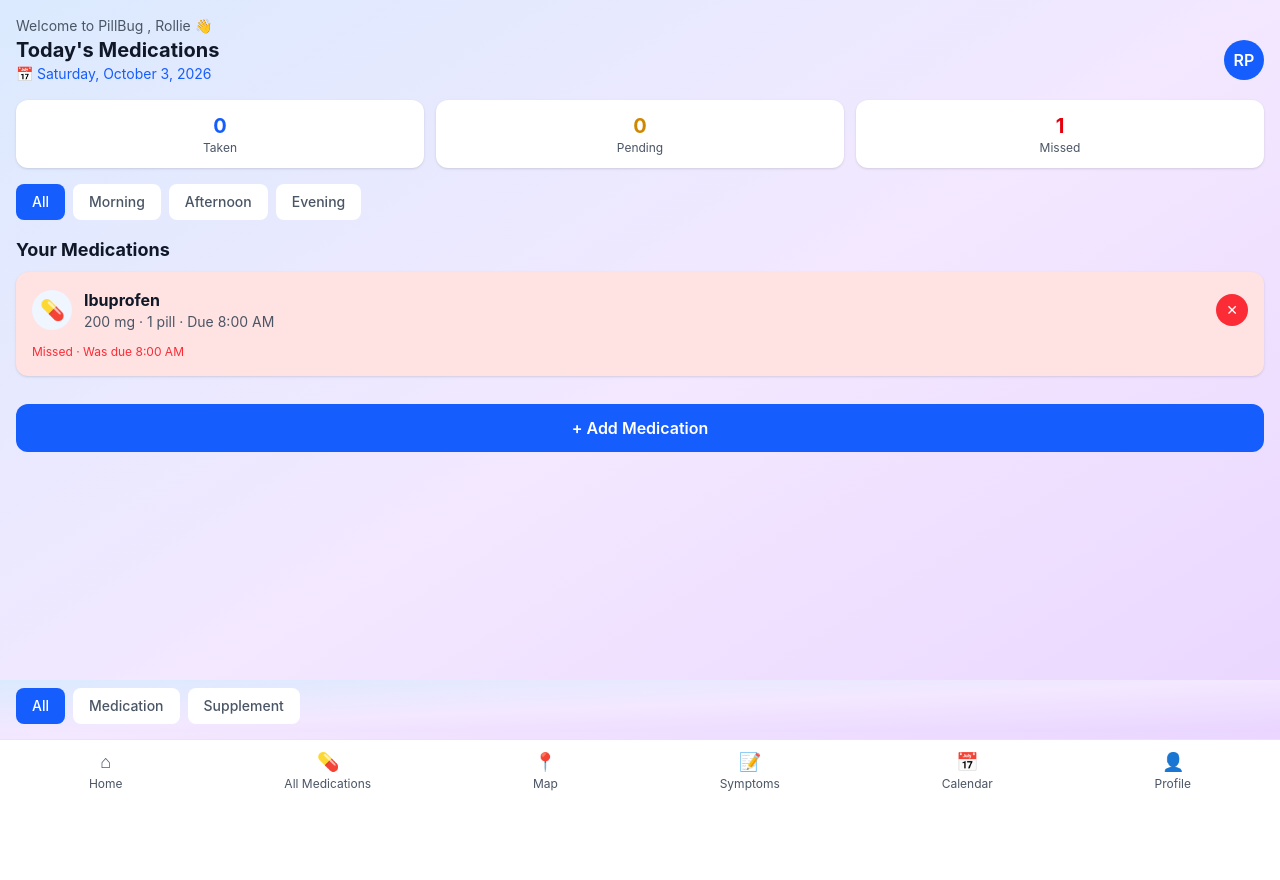
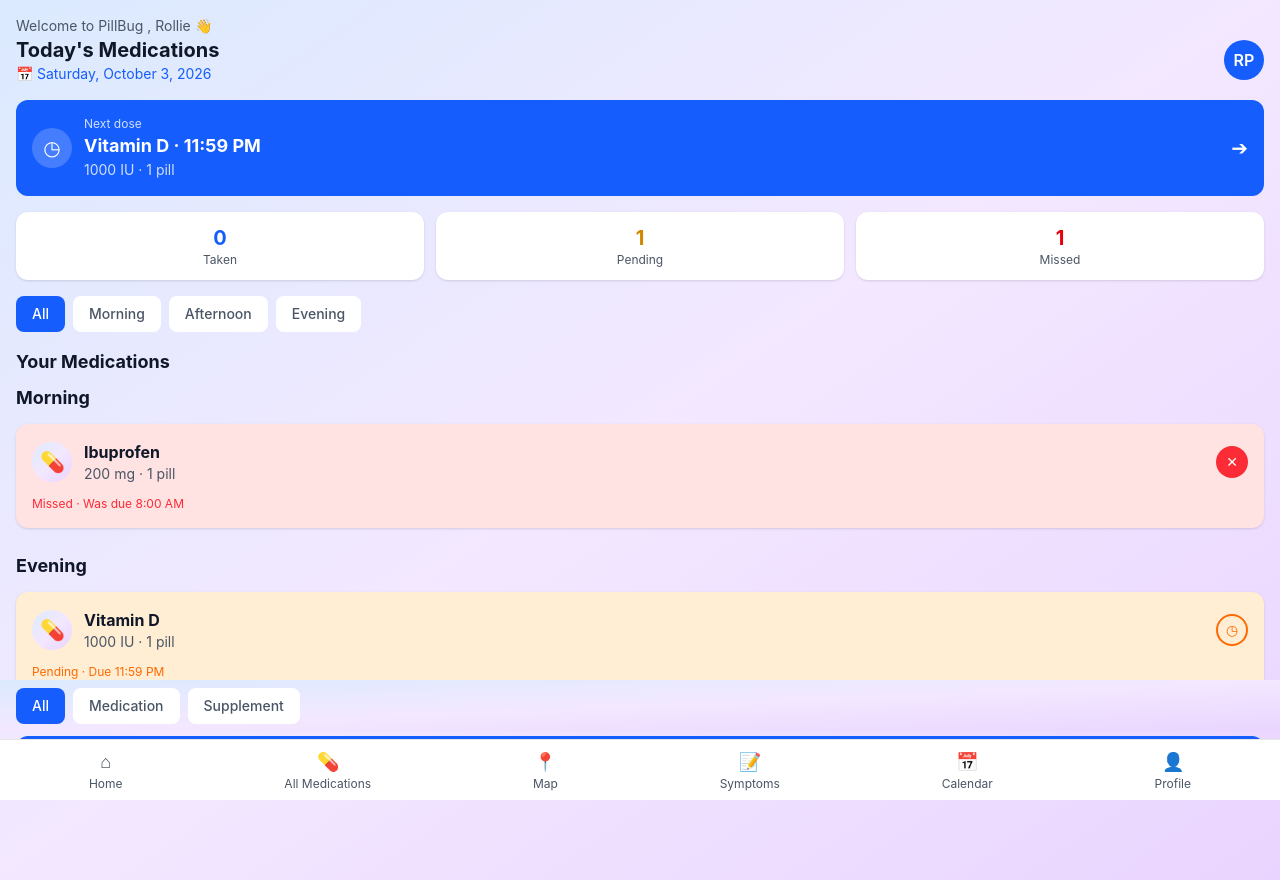
Before and after one commit to crzles/senior_proj, a React (Vite) app in the folder frontend/react/: page /home in a window 1280 px wide. Before the commit the page ends 800 px from the top, so only its background shows below. Built offline with nearby package versions, Linux system fonts and the light colour scheme.

Commit message:
Complete functional Quick View frontend

```diff
--- a/frontend/react/src/App.jsx
+++ b/frontend/react/src/App.jsx
@@ -3,6 +3,7 @@
 import {DemoProvider} from "./context/DemoContext"
 import AuthPage from "./pages/AuthPage"
 import HomePage from "./pages/HomePage"
+import ComingSoon from "./pages/ComingSoon"
 function App() {
   return (
     <DemoProvider>
@@ -11,6 +12,7 @@
           <Routes>
             <Route path="/" element={<AuthPage />} />
             <Route path="/home" element={<HomePage />} />
+            <Route path="/coming-soon" element={<ComingSoon />} />
           </Routes>
         </BrowserRouter>
       </ThemeProvider>
--- a/frontend/react/src/context/DemoContext.jsx
+++ b/frontend/react/src/context/DemoContext.jsx
@@ -30,9 +30,38 @@
         avoid_notes: "",
         storage_notes: "",
     },
+    {
+        med_name: "Vitamin D",
+        med_type: "Supplement",
+        dosage: "1000 IU",
+        pills_per_dose: 1,
+        recurrence: "Once daily",
+        reminder_times: ["23:59"],
+        taken: false,
+        start_date: "2026-10-01",
+        end_date: null,
+        is_refillable: false,
+        pill_qty: null,
+        refill_reminder: null,
+        requirements: "",
+        avoid_notes: "",
+        storage_notes: "",
+    }
 ]
 
-const demoMedications = demoMode ? demoMedicationData : []
+const [medications, setMedications] = useState(demoMedicationData)
+
+const demoMedications = demoMode ? medications : []
+
+function toggleMedicationTakenStatus(medicationName) {
+    setMedications((currentMedications) =>
+        currentMedications.map((medication) =>
+            medication.med_name === medicationName
+                ? {...medication, taken: !medication.taken}
+                : medication
+        )
+    )
+}
 
     return (
         <DemoContext.Provider
@@ -41,6 +70,7 @@
                 setDemoMode,
                 demoUser,
                 demoMedications,
+                toggleMedicationTakenStatus,
             }}
         >
             {children}
--- /dev/null
+++ b/frontend/react/src/pages/ComingSoon.jsx
@@ -0,0 +1,11 @@
+function ComingSoon() {
+    return (
+        <div className="min-h-screen bg-blue-50 flex items-center justify-center">
+            <h1 className="text-3xl font-bold text-blue-600">
+                Coming Soon
+            </h1>
+        </div>
+    )
+}
+
+export default ComingSoon
--- a/frontend/react/src/pages/HomePage.jsx
+++ b/frontend/react/src/pages/HomePage.jsx
@@ -1,8 +1,15 @@
+import {useState} from "react"
+import {useNavigate} from "react-router-dom"
 import {useDemo} from "../context/DemoContext"
 import {useTheme} from "../context/ThemeContext"
 
 function HomePage() {
-    const {demoUser, demoMedications} = useDemo()
+    const [medicationFilter, setMedicationFilter] = useState("All")
+    const [typeFilter, setTypeFilter] = useState("All")
+
+    const navigate = useNavigate()
+
+    const {demoUser, demoMedications, toggleMedicationTakenStatus} = useDemo()
 
     const {theme, currentTheme} = useTheme()
     const today = new Date()
@@ -16,6 +23,23 @@
             hour: "numeric",
             minute: "2-digit"
         })
+    }
+
+    function getTimeOfDay(time) {
+        const [hour] = time.split(":")
+        const hourNumber = Number(hour)
+
+        if (hourNumber >= 5 && hourNumber < 12) {
+            return "Morning"
+        } else if (hourNumber >= 12 && hourNumber < 17) {
+            return "Afternoon"
+        } else {
+            return "Evening"
+        }
+    }
+
+    function getTimeSections() {
+        return ["Morning", "Afternoon", "Evening"]
     }
 
     const medicationStatuses = demoMedications.map((medication) => {
@@ -179,19 +203,44 @@
             {/* Medication Filters */}
             <div className="flex gap-2 mb-4 overflow-x-auto">
 
-                <button className="px-4 py-2 bg-blue-600 text-white rounded-lg text-sm font-medium">
+                <button
+                    onClick={() => setMedicationFilter("All")}
+                    className={`px-4 py-2 ${
+                        medicationFilter === "All"
+                            ? "bg-blue-600 text-white"
+                            : `${currentTheme.card} ${currentTheme.secondaryText}`
+                    } rounded-lg text-sm font-medium`}
+                >
                     All
                 </button>
 
-                <button className={`px-4 py-2 ${currentTheme.card} ${currentTheme.secondaryText} rounded-lg text-sm font-medium`}>
+                <button
+                    onClick={() => setMedicationFilter("Morning")}
+                    className={`px-4 py-2 ${
+                        medicationFilter === "Morning"
+                            ? "bg-blue-600 text-white"
+                            : `${currentTheme.card} ${currentTheme.secondaryText}`
+                    } rounded-lg text-sm font-medium`}>
                     Morning
                 </button>
 
-                <button className={`px-4 py-2 ${currentTheme.card} ${currentTheme.secondaryText} rounded-lg text-sm font-medium`}>
+                <button
+                    onClick={() => setMedicationFilter("Afternoon")}
+                    className={`px-4 py-2 ${
+                        medicationFilter === "Afternoon"
+                            ? "bg-blue-600 text-white"
+                            : `${currentTheme.card} ${currentTheme.secondaryText}`
+                    } rounded-lg text-sm font-medium`}>
                     Afternoon
                 </button>
 
-                <button className={`px-4 py-2 ${currentTheme.card} ${currentTheme.secondaryText} rounded-lg text-sm font-medium`}>
+                <button
+                    onClick={() => setMedicationFilter("Evening")}
+                    className={`px-4 py-2 ${
+                        medicationFilter === "Evening"
+                            ? "bg-blue-600 text-white"
+                            : `${currentTheme.card} ${currentTheme.secondaryText}`
+                    } rounded-lg text-sm font-medium`}>
                     Evening
                 </button>
             </div>
@@ -234,8 +283,33 @@
 
                 ) : (
                     <div>
-                        {demoMedications.map((medication, index) => {
-                           const status = medicationStatuses[index]
+                        {getTimeSections()
+                            .filter((section) => medicationFilter === "All" || medicationFilter === section)
+                            .map((section) => {
+                                const sectionMedications = demoMedications.filter((medication) => {
+                                    const matchesTime =
+                                        getTimeOfDay(medication.reminder_times[0]) === section
+
+                                    const matchesType =
+                                        typeFilter === "All" ||
+                                        medication.med_type === typeFilter
+
+                                    return matchesTime && matchesType
+                            })
+
+                            if (sectionMedications.length === 0) {
+                                return null
+                            }
+
+                            return (
+                                <div key={section} className="mb-6">
+                                    <h3 className={`text-lg font-bold mb-3 ${currentTheme.text}`}>
+                                        {section}
+                                    </h3>
+
+                                    {sectionMedications.map((medication) => {
+                                        const status =
+                                            medicationStatuses[demoMedications.indexOf(medication)]
 
                                         return (
                                             <div
@@ -249,35 +323,38 @@
                                                         ? theme === "dark"
                                                             ? "bg-orange-900"
                                                             : "bg-orange-100"
-                                        : theme === "dark"
+                                                        : status === "Missed"
+                                                        ? theme === "dark"
                                                             ? "bg-red-950"
                                                             : "bg-red-100"
+                                                        : ""
                                                 }`}
                                             >
 
                                             {/* Medication Information*/}
                                             <div className="flex items-center gap-3">
 
-                                    {/* Pill icon */}
-                                    <div className="w-10 h-10 bg-blue-50 rounded-full flex items-center justify-center">
+                                                {/* Pill Icon */}
+                                                <div className={`w-10 h-10 ${currentTheme.background} rounded-full flex items-center justify-center`}>
                                                     <span className="text-xl">
                                                         💊
                                                     </span>
                                                 </div>
 
-                                    {/* Medication details */}
+                                                {/* Medication Details */}
                                                 <div className="flex-1">
                                                     <h3 className={`${currentTheme.text} font-bold`}>
                                                         {medication.med_name}
                                                     </h3>
 
                                                     <p className={`${currentTheme.secondaryText} text-sm`}>
-                                            {medication.dosage} · {medication.pills_per_dose} pill · Due {formatTime(medication.reminder_times[0])}
+                                                        {medication.dosage} · {medication.pills_per_dose} pill
                                                     </p>
                                                 </div>
 
-                                    {/* Status */}
-                                    <div
+                                                {/*Status */}
+                                                 <button
+                                                        onClick={() => toggleMedicationTakenStatus(medication.med_name)}
                                                         className={`w-8 h-8 rounded-full flex items-center justify-center ${
                                                             status === "Taken"
                                                                 ? "bg-green-500"
@@ -303,27 +380,33 @@
                                                                 ✕
                                                             </span>
                                                         )}
-                                    </div>
+                                                    </button>
                                                 </div>
 
-                                {/*Status Information*/}
+                                                {/* Status Information */}
                                                 <div className="text-xs mt-3">
                                                     {status === "Taken" && (
                                                         <span className={theme === "dark" ? "text-green-300" : "text-green-700"}>
                                                             Taken today
                                                         </span>
                                                     )}
+
                                                     {status === "Pending" && (
                                                         <span className={theme === "dark" ? "text-orange-300" : "text-orange-500"}>
                                                             Pending · Due {formatTime(medication.reminder_times[0])}
                                                         </span>
                                                     )}
+
                                                     {status === "Missed" && (
                                                         <span className={theme === "dark" ? "text-red-300" : "text-red-500"}>
                                                             Missed · Was due {formatTime(medication.reminder_times[0])}
                                                         </span>
                                                     )}
                                                 </div>
+
+                                            </div>
+                                        )
+                                    })}
                                 </div>
                             )
                         })}
@@ -354,15 +437,34 @@
             {/* Medication Type Filter */}
             <div className={`fixed bottom-[68px] left-0 right-0 ${currentTheme.background} flex gap-2 px-4 py-2 z-10`}>
 
-                <button className="px-4 py-2 bg-blue-600 text-white rounded-lg text-sm font-medium">
+                <button
+                    onClick={() => setTypeFilter("All")}
+                    className={`px-4 py-2 ${
+                        typeFilter === "All"
+                            ? "bg-blue-600 text-white"
+                            : `${currentTheme.card} ${currentTheme.secondaryText}`
+                    } rounded-lg text-sm font-medium`}
+                >
                     All
                 </button>
 
-                <button className={`px-4 py-2 ${currentTheme.card} ${currentTheme.secondaryText} rounded-lg text-sm font-medium`}>
+                <button
+                    onClick={() => setTypeFilter("Medication")}
+                    className={`px-4 py-2 ${
+                        typeFilter === "Medication"
+                            ? "bg-blue-600 text-white"
+                            : `${currentTheme.card} ${currentTheme.secondaryText}`
+                    } rounded-lg text-sm font-medium`}>
                     Medication
                 </button>
 
-                <button className={`px-4 py-2 ${currentTheme.card} ${currentTheme.secondaryText} rounded-lg text-sm font-medium`}>
+                <button
+                    onClick={() => setTypeFilter("Supplement")}
+                    className={`px-4 py-2 ${
+                        typeFilter === "Supplement"
+                            ? "bg-blue-600 text-white"
+                            : `${currentTheme.card} ${currentTheme.secondaryText}`
+                    } rounded-lg text-sm font-medium`}>
                     Supplement
                 </button>
             </div>
@@ -372,32 +474,44 @@
 
                 <div className="flex justify-around">
 
-                    <button className={`flex flex-col items-center ${currentTheme.secondaryText} text-xs`}>
+                    <button
+                        onClick={() => navigate("/home")}
+                        className={`flex flex-col items-center ${currentTheme.secondaryText} text-xs`}>
                         <span className="text-lg">⌂</span>
                         Home
                     </button>
 
-                    <button className={`flex flex-col items-center ${currentTheme.secondaryText} text-xs`}>
+                    <button
+                        onClick={() => navigate("/coming-soon")}
+                        className={`flex flex-col items-center ${currentTheme.secondaryText} text-xs`}>
                         <span className="text-lg">💊</span>
                         All Medications
                     </button>
 
-                    <button className={`flex flex-col items-center ${currentTheme.secondaryText} text-xs`}>
+                    <button
+                        onClick={() => navigate("/coming-soon")}
+                        className={`flex flex-col items-center ${currentTheme.secondaryText} text-xs`}>
                         <span className="text-lg">📍</span>
                         Map
                     </button>
 
-                    <button className={`flex flex-col items-center ${currentTheme.secondaryText} text-xs`}>
+                    <button
+                        onClick={() => navigate("/coming-soon")}
+                        className={`flex flex-col items-center ${currentTheme.secondaryText} text-xs`}>
                         <span className="text-lg">📝</span>
                         Symptoms
                     </button>
 
-                    <button className={`flex flex-col items-center ${currentTheme.secondaryText} text-xs`}>
+                    <button
+                        onClick={() => navigate("/coming-soon")}
+                        className={`flex flex-col items-center ${currentTheme.secondaryText} text-xs`}>
                         <span className="text-lg">📅</span>
                         Calendar
                     </button>
 
-                    <button className={`flex flex-col items-center ${currentTheme.secondaryText} text-xs`}>
+                    <button
+                        onClick={() => navigate("/coming-soon")}
+                        className={`flex flex-col items-center ${currentTheme.secondaryText} text-xs`}>
                         <span className="text-lg">👤</span>
                         Profile
                     </button>
```
Lines whose indentation alone changed are shown as unchanged.
